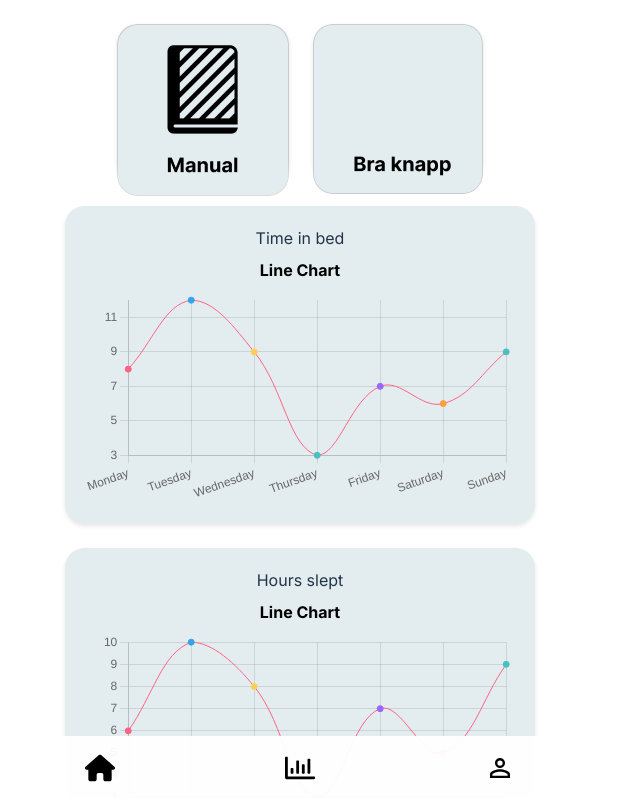
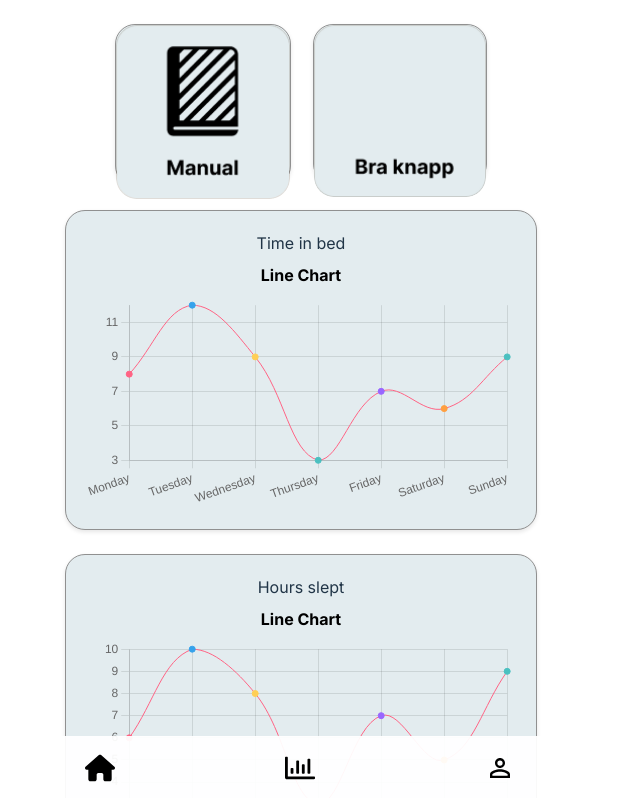
Before and after one commit to casperHansenTEOA/IKEASnark, a React (Vite) app in the folder frontend/: page /stats in a window 1280 px wide. Shown: the top 798 px of the page, without its empty margins (0-640 px from the left). Built offline with nearby package versions, Linux system fonts and the light colour scheme.

Commit message:
More in line with the IKEA home smart appearance

```diff
--- a/frontend/src/components/Card/Card.css
+++ b/frontend/src/components/Card/Card.css
@@ -3,6 +3,7 @@
   border-radius: 20px;
   box-shadow: 0 2px 4px 0 rgba(0, 0, 0, 0.1);
   width: 100%;
+  border: 1px solid var(--card-border);
 }
 
 .card-image {
--- a/frontend/src/global.css
+++ b/frontend/src/global.css
@@ -1,5 +1,6 @@
 :root {
   --card-bg: #573a25;
+  --card-border: #909090;
   --text-color: #ffffff;
 }
 
@@ -22,6 +23,7 @@ body {
   :root {
     color: #213547;
     --card-bg: #e3ecef;
+    --card-border: #909090;
     --text-color: #000000;
   }
   body {
```
